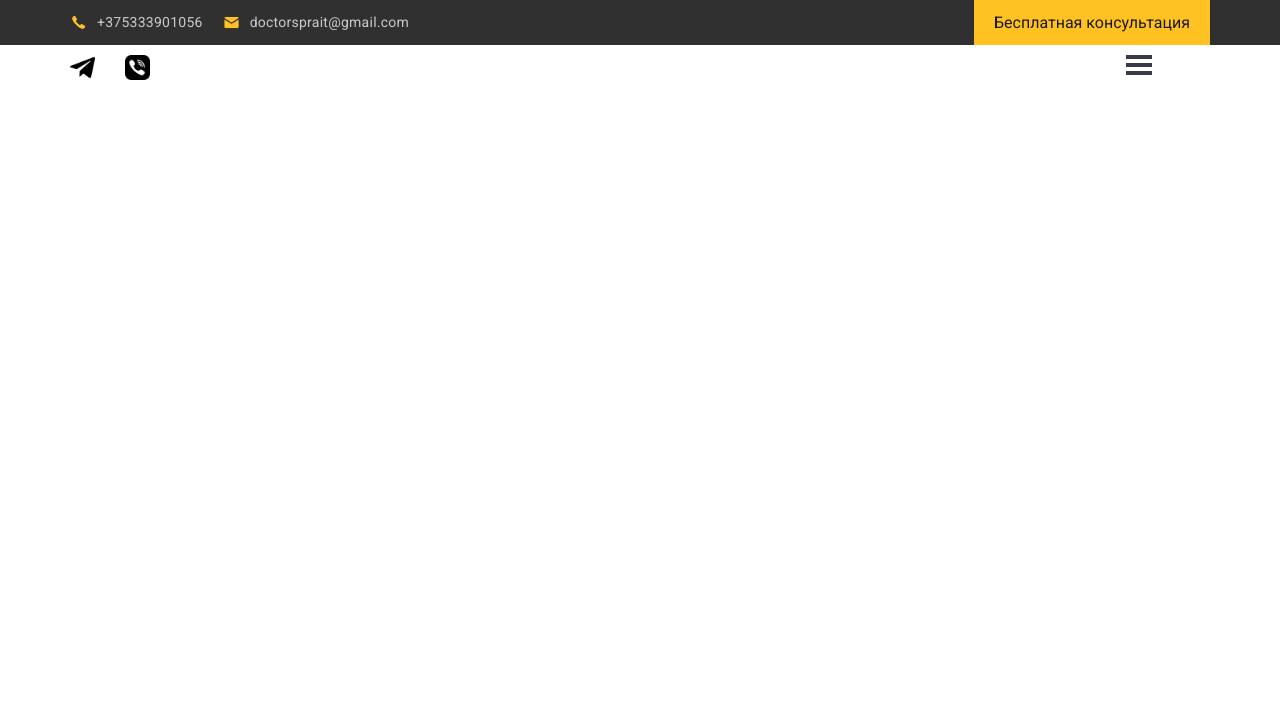
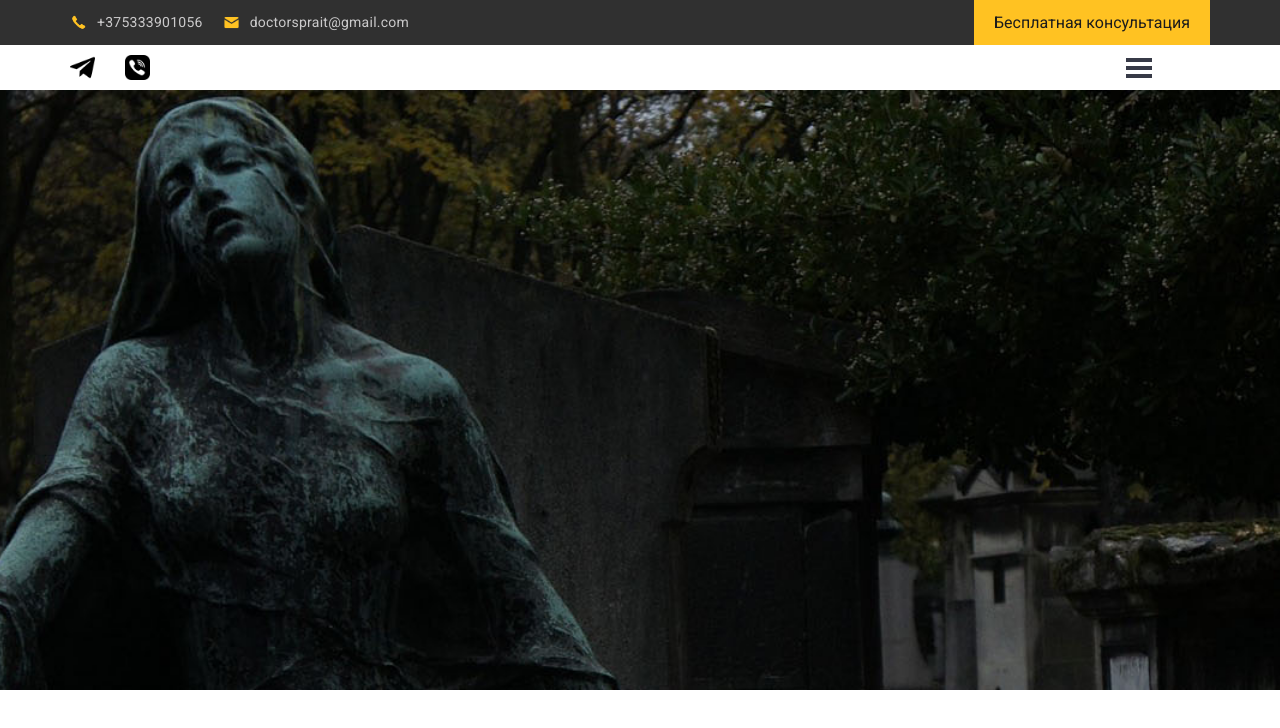
Before and after one commit to Developersprait/funeral-react, a React (Create React App) app: page / in a window 1280 px wide. Shown: the top 728 px of the page. Built offline with nearby package versions, Linux system fonts and the light colour scheme.

Commit message:
hero section started

```diff
--- a/src/App.js
+++ b/src/App.js
@@ -1,13 +1,16 @@
 import React from 'react';
 import ReactDOM from 'react-dom/client';
 import Header from './components/Header';
+import Hero from './components/Hero';
 import Navbar from './components/Navbar';
+
 
 function App() {
   return (
     <div>
       <Header/>
       <Navbar/>
+      <Hero/>
     </div>
   );
 }
--- /dev/null
+++ b/src/components/Hero.jsx
@@ -0,0 +1,13 @@
+import React from 'react'
+
+const Hero  = () => {
+  return (
+    <div className="hero">
+        <div className="container">
+
+        </div>
+    </div>
+  )
+}
+
+export default Hero
--- /dev/null
+++ b/src/sass/components/_hero.sass
@@ -0,0 +1,3 @@
+@import '../_vars'
+.hero
+    @include img('./img/f1.2.jpg', 100%, 600px)
--- a/src/sass/components/_menu.sass
+++ b/src/sass/components/_menu.sass
@@ -1,5 +1,6 @@
 @import '../_vars'
 .menu
+    height: 45px
     &__box
         display: flex
         justify-content: space-between
@@ -61,7 +62,7 @@
     height: 20px
     float: right
     right: 10%
-    margin-top: 10px
+    margin-top: 13px
 
 /* Color/shape of burger icon bars */
 .bm-burger-bars
--- a/src/sass/style.sass
+++ b/src/sass/style.sass
@@ -5,3 +5,4 @@
 //import page components
 @import 'components/_header'
 @import 'components/_menu'
+@import 'components/_hero'
--- a/src/style.css
+++ b/src/style.css
@@ -248,6 +248,9 @@
     margin-top: 4px;
   }
 }
+.menu {
+  height: 45px;
+}
 .menu__box {
   display: flex;
   justify-content: space-between;
@@ -328,7 +331,7 @@
   height: 20px;
   float: right;
   right: 10%;
-  margin-top: 10px;
+  margin-top: 13px;
 }
 
 /* Color/shape of burger icon bars */
@@ -386,4 +389,12 @@
   .menu ul li {
     width: 100vw;
   }
+}
+.hero {
+  background: url("./img/f1.2.jpg");
+  width: 100%;
+  height: 600px;
+  background-position: center;
+  background-repeat: no-repeat;
+  background-size: cover;
 }/*# sourceMappingURL=style.css.map */
```
Also changed, not shown: 1 other file (tests, documents, lock files or other folders).
